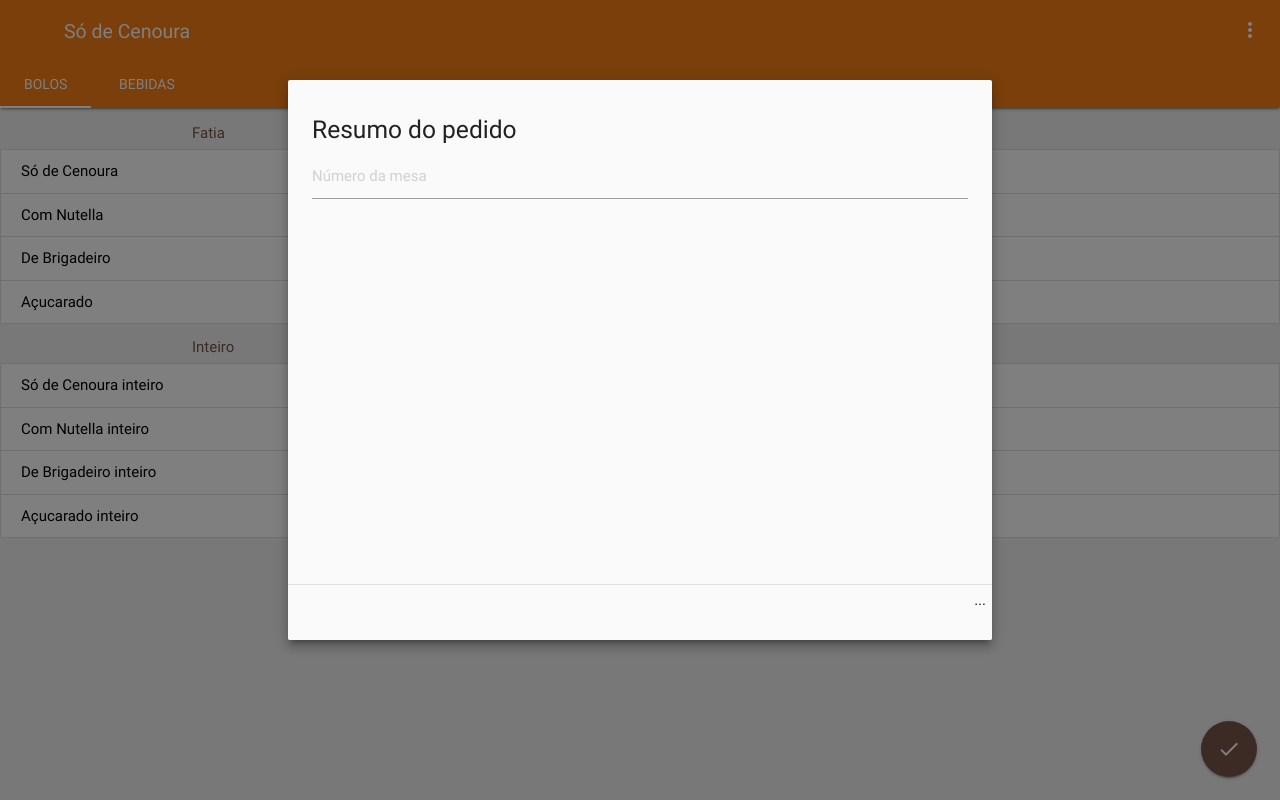
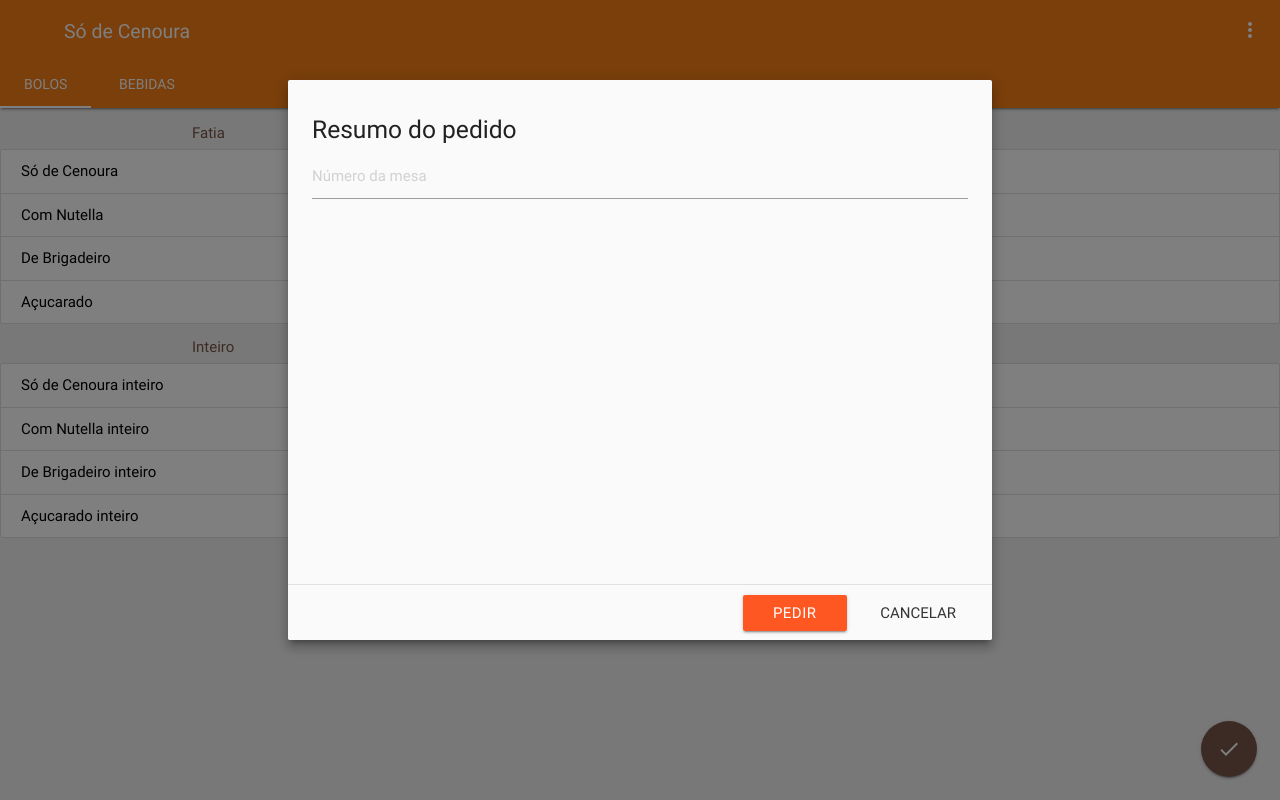
Before and after one commit to efernandes-tech/cordova-001-cdc-cenourapp, a website: page garconapp/www/index.html in a window 1280 px wide. Both pictures are taken after a click on the link "done". Drawn offline with Linux system fonts and the light colour scheme.

Commit message:
9.3 a barra de acoes

```diff
--- a/garconapp/www/index.html
+++ b/garconapp/www/index.html
@@ -71,7 +71,12 @@
             <blockquote id="resumo"></blockquote>
         </div>
         <div class="modal-footer">
-            ...
+            <button class="btn deep-orange waves-effect waves-light modal-close">
+                Pedir
+            </button>
+            <button class="btn-flat waves-effect waves-red modal-close">
+                Cancelar
+            </button>
         </div>
     </div>
     <script src="js/jquery.min.js"></script>
```
